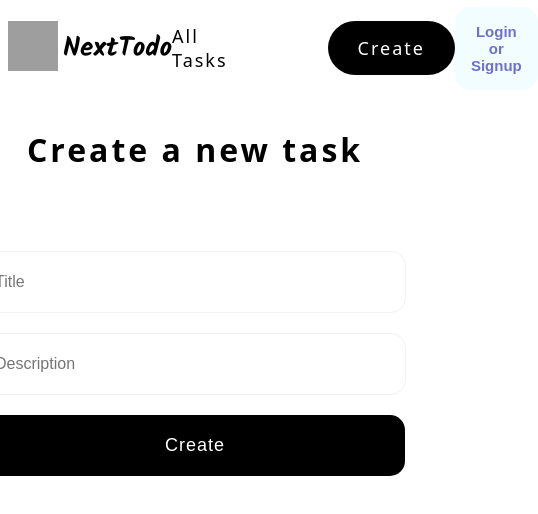
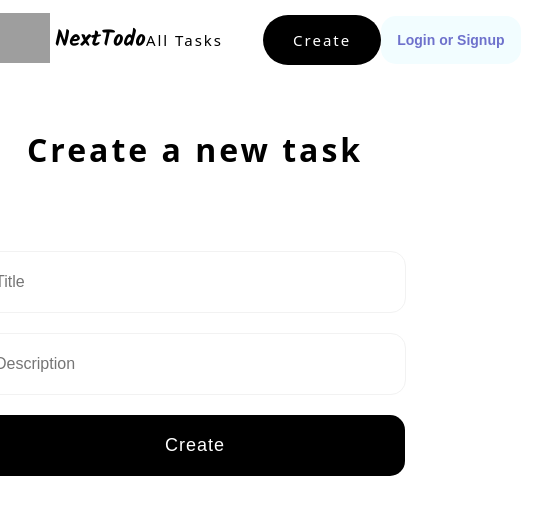
Before and after one commit to Arun-ez/next_todo, a Next.js app: page /create in a window 390 px wide. Shown: the top 514 px of the page, 538 px wide, since content can reach past the window. Built offline with nearby package versions, Linux system fonts and the light colour scheme; grey boxes are pictures that could not be loaded.

Commit message:
api routes added

```diff
--- a/components/Navbar.jsx
+++ b/components/Navbar.jsx
@@ -48,7 +48,7 @@ const Navbar = () => {
             </div>
 
             <div className={styles.account}>
-                <button> <Link href="/account"> Login or Signup </Link> </button>
+                <Link href="/account"> <button> Login or Signup </button> </Link>
             </div>
 
 
--- a/pages/_app.js
+++ b/pages/_app.js
@@ -13,6 +13,7 @@ export default function App({ Component, pageProps }) {
         <link rel="icon" href="favicon.ico" />
       </Head>
       <Navbar />
+      <div style={{ height: "80px" }}> </div>
       <Component {...pageProps} />
     </>
   )
--- a/pages/api/hello.js
+++ /dev/null
@@ -1,5 +0,0 @@
-// Next.js API route support: https://nextjs.org/docs/api-routes/introduction
-
-export default function handler(req, res) {
-  res.status(200).json({ name: 'Arun Shaw' })
-}
--- /dev/null
+++ b/pages/api/index.js
@@ -0,0 +1,5 @@
+function handler(req, res) {
+    res.status(200).send('Server is running ...');
+}
+
+export default handler;
--- /dev/null
+++ b/pages/api/tasks/[task_id].js
@@ -0,0 +1,30 @@
+
+const get = (req, res) => {
+    const { task_id } = req.query;
+    res.send({ id: task_id, method: 'GET' });
+}
+
+const patch = (req, res) => {
+    const { task_id } = req.query;
+    res.send({ id: task_id, method: 'PATCH' });
+}
+
+const remove = (req, res) => {
+    const { task_id } = req.query;
+    res.send({ id: task_id, method: 'DELETE' });
+}
+
+
+const handler = (req, res) => {
+    const { method } = req;
+
+    if (method === 'GET') {
+        get(req, res);
+    } else if (method === 'PATCH') {
+        patch(req, res);
+    } else if (method === 'DELETE') {
+        remove(req, res);
+    }
+}
+
+export default handler;
--- /dev/null
+++ b/pages/api/tasks/index.js
@@ -0,0 +1,21 @@
+
+
+const get = (req, res) => {
+    res.send('All Data');
+}
+
+const post = (req, res) => {
+    res.send('Post Data');
+}
+
+const handler = (req, res) => {
+    const { method } = req;
+
+    if (method === 'GET') {
+        get(req, res);
+    } else if (method === 'POST') {
+        post(req, res)
+    }
+}
+
+export default handler;
--- a/styles/Navbar.module.css
+++ b/styles/Navbar.module.css
@@ -1,12 +1,21 @@
 @import url("https://fonts.googleapis.com/css2?family=Kalam:wght@400;500;700&display=swap");
 
 .navbar {
+    top: 0;
+    left: 0;
+    right: 0;
+    position: fixed;
+    z-index: 9999;
     color: black;
-    background-color: white;
+    background-color: rgb(255, 255, 255, 40%);
     display: flex;
     height: 80px;
     font-size: 18px;
     font-weight: 500;
+    white-space: nowrap;
+    backdrop-filter: blur(10px);
+
+
 }
 
 .navbar>div {
@@ -43,7 +52,6 @@
 
 .inactive {
     padding: 0;
-    background-color: white;
     color: black;
 }
 
@@ -61,6 +69,21 @@
     border: 1px solid #6e71cc;
 }
 
-.account a {
-    color: #6e71cc;
+.account button {
+    color: #6e71cc !important;
 }
+
+@media all and (max-width:900px) {
+
+    .navbar {
+        font-size: 15px;
+    }
+
+    .navlist {
+        gap: 40px;
+    }
+
+    .account button {
+        font-size: 14px;
+    }
+}
```
Also changed, not shown: pages/account.jsx (+7 -3 lines), styles/Common.module.css (added, +20 -0 lines).
